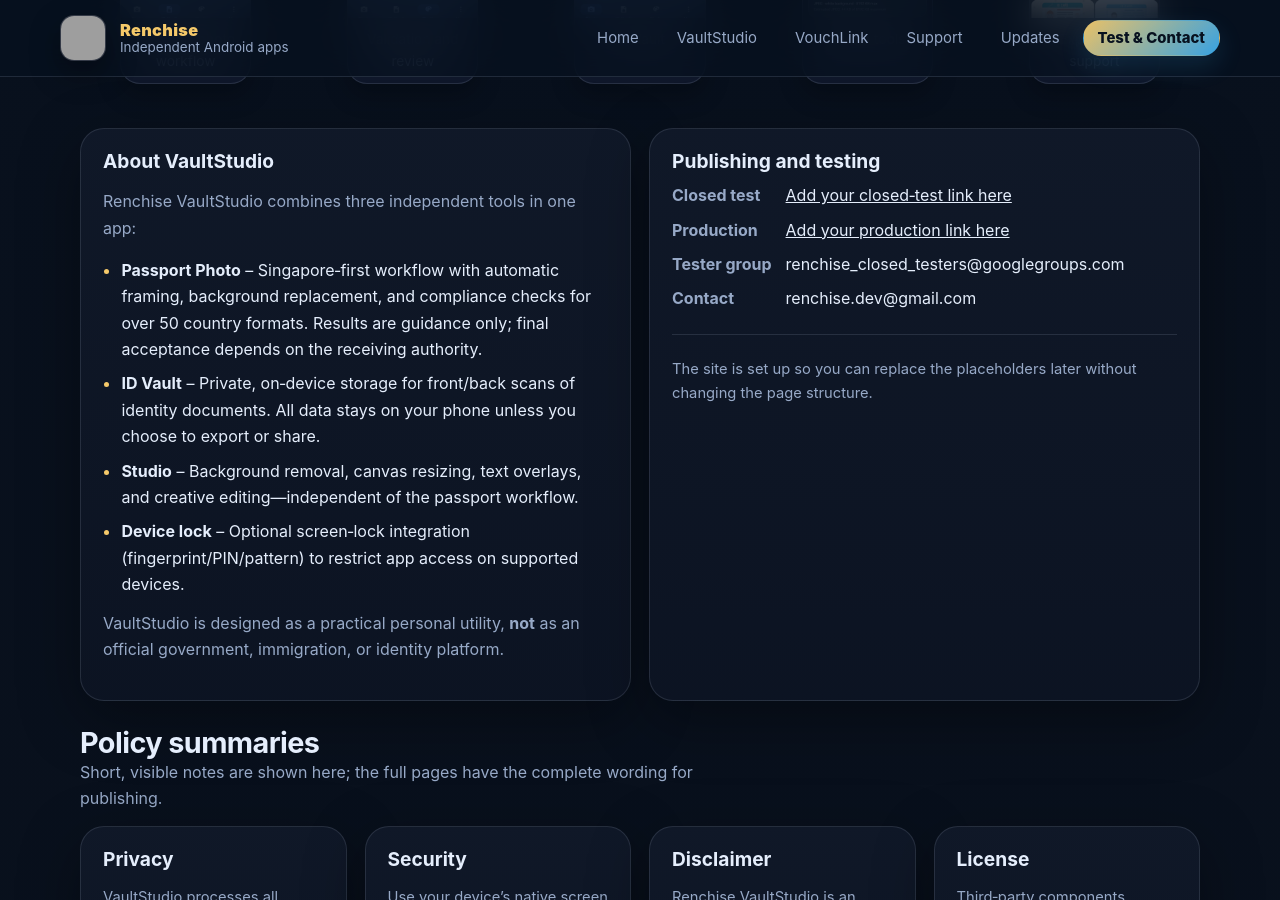
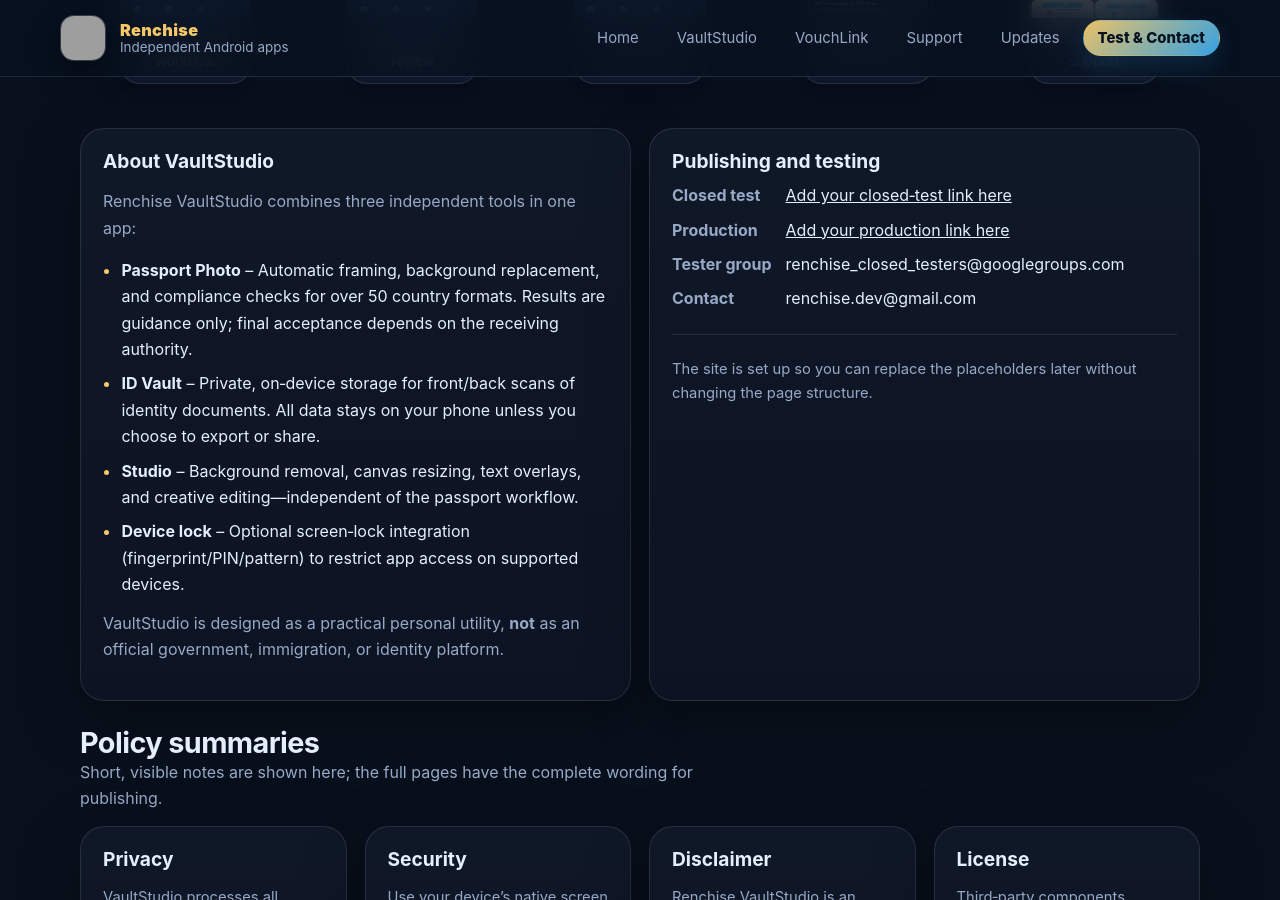
Before and after one commit to renchise/renchise.github.io, a Jekyll site: the page built from vaultstudio/index.html, in a window 1280 px wide and 900 px high, scrolled down 2767 px. Built offline with Jekyll 4.4.1, drawn with Linux system fonts in a browser that asks for light colours; some of the changed text lies outside the part shown; grey boxes are pictures that could not be loaded.

Commit message:
Update index.html

```diff
--- a/vaultstudio/index.html
+++ b/vaultstudio/index.html
@@ -57,7 +57,7 @@
     <div class="hero-card">
       <span class="kicker">App page · Passport &amp; ID</span>
       <h1 class="hero-title">Renchise VaultStudio <span class="accent">• Photo, ID, and Studio tools</span></h1>
-      <p class="lead">Singapore-first passport photo preparation · ID Vault · Studio tools · device‑security support</p>
+      <p class="lead">Passport photo preparation · ID Vault · Studio tools · device‑security support</p>
 
       <div class="policy-nav" style="margin-top:20px;">
         <a href="/vaultstudio/">Overview</a>
@@ -157,7 +157,7 @@
           Renchise VaultStudio combines three independent tools in one app:
         </p>
         <ul class="checklist">
-          <li><strong>Passport Photo</strong> – Singapore‑first workflow with automatic framing, background replacement, and compliance checks for over 50 country formats. Results are guidance only; final acceptance depends on the receiving authority.</li>
+          <li><strong>Passport Photo</strong> – Automatic framing, background replacement, and compliance checks for over 50 country formats. Results are guidance only; final acceptance depends on the receiving authority.</li>
           <li><strong>ID Vault</strong> – Private, on‑device storage for front/back scans of identity documents. All data stays on your phone unless you choose to export or share.</li>
           <li><strong>Studio</strong> – Background removal, canvas resizing, text overlays, and creative editing—independent of the passport workflow.</li>
           <li><strong>Device lock</strong> – Optional screen‑lock integration (fingerprint/PIN/pattern) to restrict app access on supported devices.</li>
```
